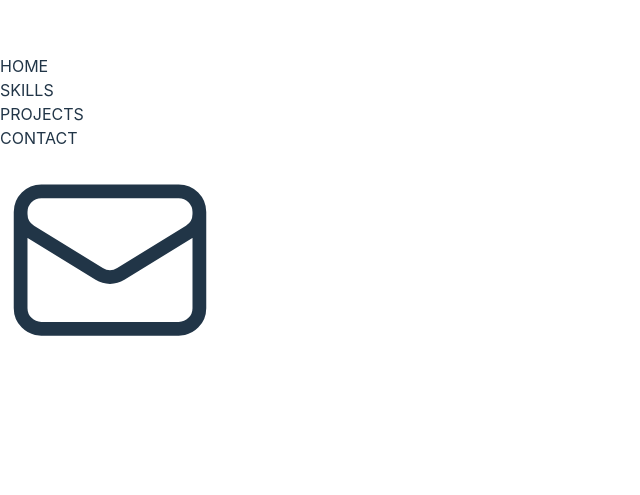
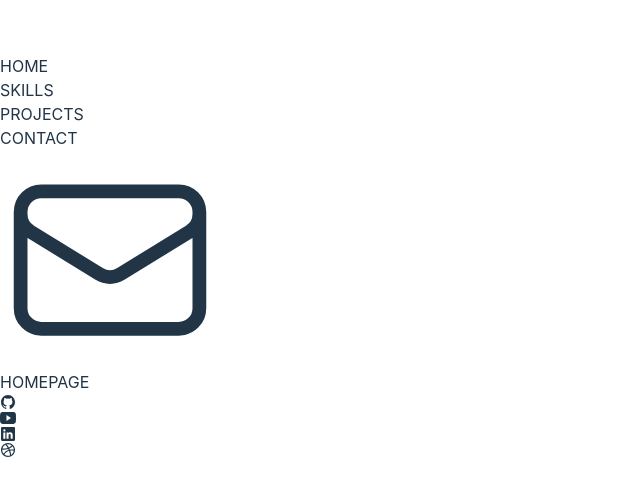
Before and after one commit to Waydj/an-portolio, a React (Vite) app: page / in a window 1280 px wide. Shown: the part 175-670 px from the top of the page, without its empty margins (0-640 px from the left). Built offline with nearby package versions, Linux system fonts and the light colour scheme.

Commit message:
add react-icons, sidebar

```diff
--- a/package.json
+++ b/package.json
@@ -11,7 +11,8 @@
   },
   "dependencies": {
     "react": "^18.2.0",
-    "react-dom": "^18.2.0"
+    "react-dom": "^18.2.0",
+    "react-icons": "^4.11.0"
   },
   "devDependencies": {
     "@types/react": "^18.2.15",
--- a/src/App.tsx
+++ b/src/App.tsx
@@ -1,10 +1,12 @@
 import "./App.css";
 import { Header } from "./components/Header";
+import { SideBar } from "./components/SideBar";
 
 function App() {
   return (
     <>
       <Header />
+      <SideBar />
     </>
   );
 }
--- a/src/components/Header.tsx
+++ b/src/components/Header.tsx
@@ -23,7 +23,7 @@ export const Header = () => {
       <div className="w-[90px] h-[90px] bg-black">
         <img src="/logo.png" alt="logo" className="p-7" />
       </div>
-      <div className="flex gap-14">
+      <div className=" hidden md:flex gap-14">
         {menu.map((item) => (
           <div className="cursor-pointer hover:underline font-medium">
             <h2>{item.name}</h2>
--- /dev/null
+++ b/src/components/SideBar.tsx
@@ -0,0 +1,23 @@
+import {
+  IoLogoGithub,
+  IoLogoYoutube,
+  IoLogoLinkedin,
+  IoLogoDribbble,
+} from "react-icons/io5";
+
+export const SideBar = () => {
+  return (
+    <div
+      className="w-[90px] border-r-[1px] dark:bg-slate-800
+    h-screen fixed flex flex-col justify-around items-center"
+    >
+      <h2 className="-rotate-90 tracking-widest">HOMEPAGE</h2>
+      <div className="flex flex-col gap-7 mb-10 text-[20px]">
+        <IoLogoGithub className="cursor-pointer hover:scale-110 transition-all ease-in-out" />
+        <IoLogoYoutube className="cursor-pointer hover:scale-110 transition-all ease-in-out" />
+        <IoLogoLinkedin className="cursor-pointer hover:scale-110 transition-all ease-in-out" />
+        <IoLogoDribbble className="cursor-pointer hover:scale-110 transition-all ease-in-out" />
+      </div>
+    </div>
+  );
+};
```
Also changed, not shown: 1 other file (tests, documents, lock files or other folders).
